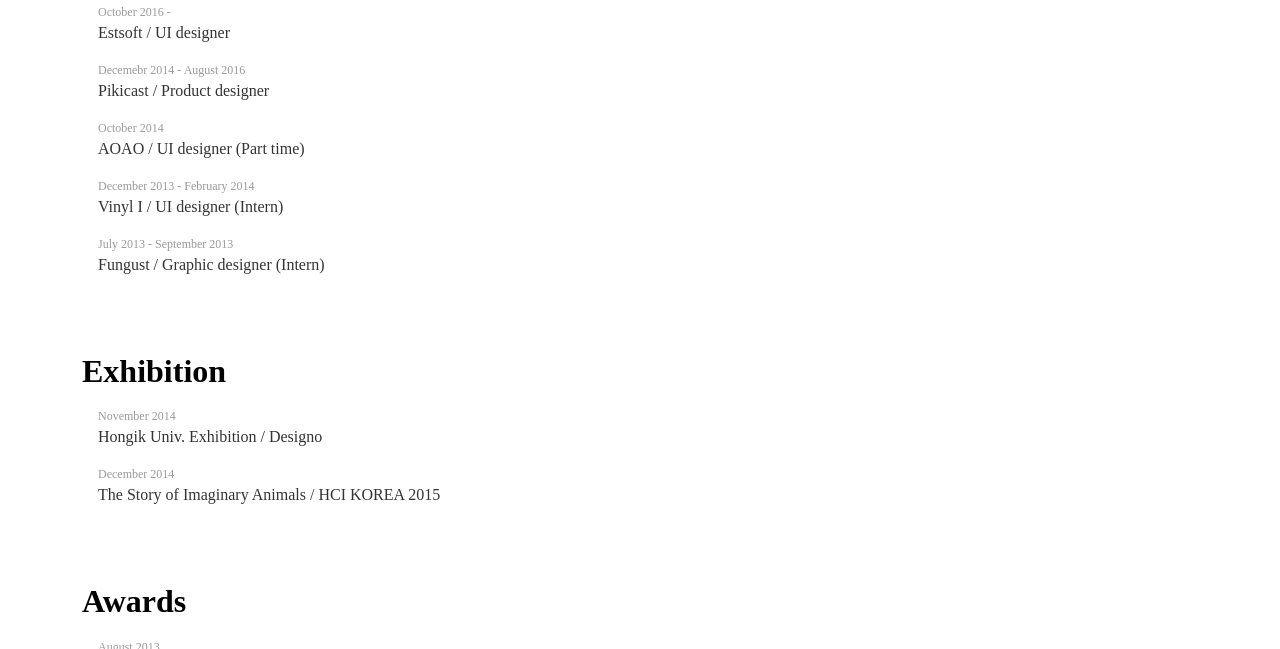
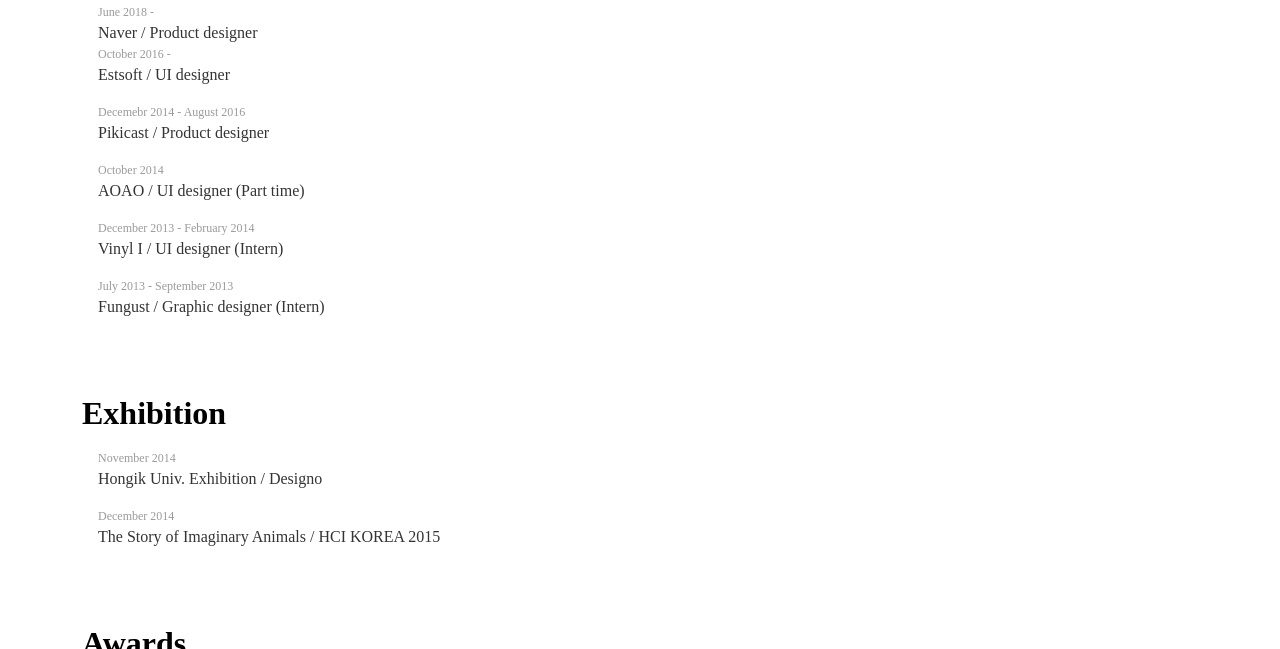
Before and after one commit to hyecookie/portfolio, a plain HTML site: page cv.html in a window 1280 px wide. Shown: the part 451-1100 px from the top of the page. Drawn offline with Linux system fonts and the light colour scheme; a script that the page names is missing.

Commit message:
Update cv.html
Add experience _ naver

```diff
--- a/cv.html
+++ b/cv.html
@@ -38,6 +38,14 @@
       <h1 class = "cv-title" style="margin-top:72px">
       Experience<br>
       </h1>
+
+      <h2 class= "cv-description-date" >
+        June 2018 -
+      </h2>
+      <h2 class= "cv-description">
+        Naver / Product designer
+      </h2>
+
       <h2 class= "cv-description-date" >
         October 2016 -
       </h2>
```
